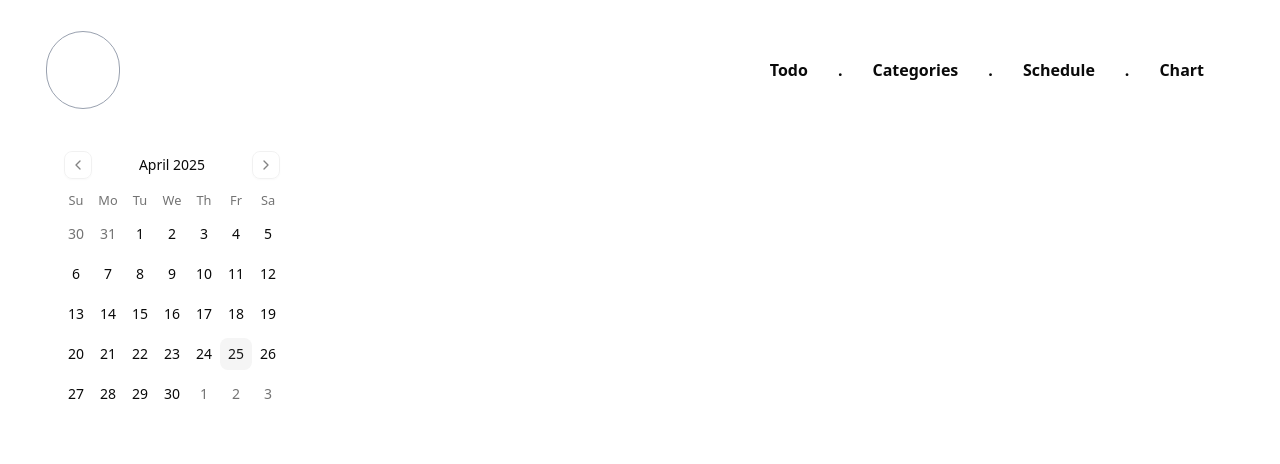
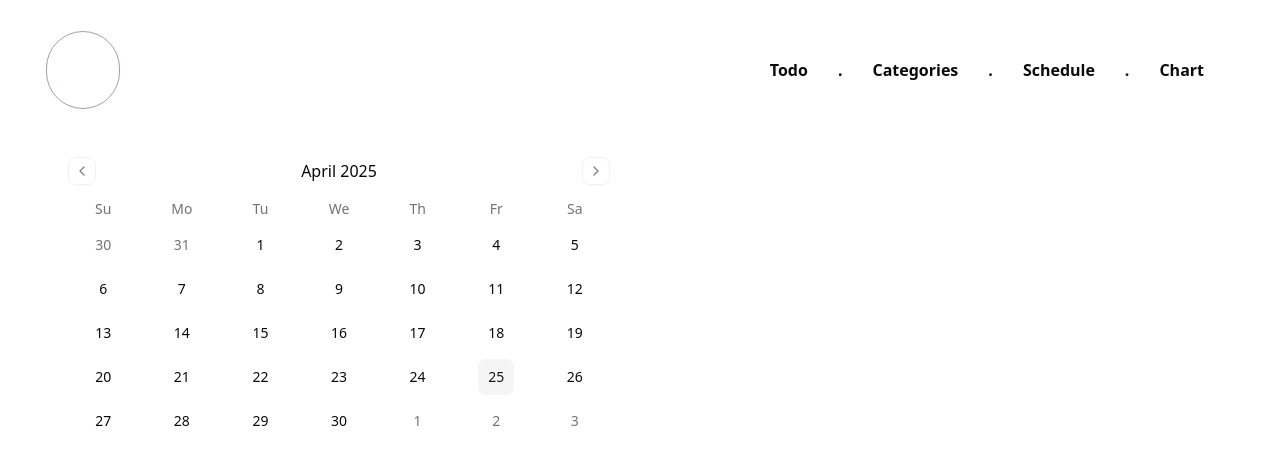
Before and after one commit to minhong1126/prismaTodo, a Next.js app: page / in a window 1280 px wide. Shown: the top 464 px of the page. Built offline with nearby package versions, Linux system fonts and the light colour scheme.

Commit message:
feat: 캘린더,체크박스 추가

```diff
--- a/package.json
+++ b/package.json
@@ -11,6 +11,7 @@
   "dependencies": {
     "@prisma/client": "^6.6.0",
     "@radix-ui/react-avatar": "^1.1.7",
+    "@radix-ui/react-checkbox": "^1.2.3",
     "@radix-ui/react-slot": "^1.2.0",
     "class-variance-authority": "^0.7.1",
     "clsx": "^2.1.1",
--- /dev/null
+++ b/src/components/common/DetailDay.tsx
@@ -0,0 +1,7 @@
+import React from "react";
+
+const DetailDay = () => {
+  return <div></div>;
+};
+
+export default DetailDay;
--- /dev/null
+++ b/src/components/common/Todo.tsx
@@ -0,0 +1,29 @@
+"use client";
+
+import { Checkbox } from "@/components/ui/checkbox";
+
+type TodoProps = {
+  id: number;
+  title: string;
+  memo?: string;
+  isDone: boolean;
+};
+
+const Todo = ({ id, title, memo, isDone }: TodoProps) => {
+  return (
+    <div className="items-top flex space-x-2">
+      <Checkbox id={`todo${id}`} />
+      <div className="grid gap-1.5 leading-none">
+        <label
+          htmlFor={`todo${id}`}
+          className="text-sm font-medium leading-none peer-disabled:cursor-not-allowed peer-disabled:opacity-70"
+        >
+          {title}
+        </label>
+        {memo && <div>{memo}</div>}
+      </div>
+    </div>
+  );
+};
+
+export default Todo;
--- a/src/components/ui/calendar.tsx
+++ b/src/components/ui/calendar.tsx
@@ -16,12 +16,12 @@ function Calendar({
   return (
     <DayPicker
       showOutsideDays={showOutsideDays}
-      className={cn("p-3", className)}
+      className={cn("p-4 w-full max-w-[582px]", className)}
       classNames={{
-        months: "flex flex-col sm:flex-row gap-2",
-        month: "flex flex-col gap-4",
+        months: "flex flex-col sm:flex-row gap-4 w-full",
+        month: "flex flex-col gap-4 w-full",
         caption: "flex justify-center pt-1 relative items-center w-full",
-        caption_label: "text-sm font-medium",
+        caption_label: "text-base font-medium",
         nav: "flex items-center gap-1",
         nav_button: cn(
           buttonVariants({ variant: "outline" }),
@@ -29,20 +29,20 @@ function Calendar({
         ),
         nav_button_previous: "absolute left-1",
         nav_button_next: "absolute right-1",
-        table: "w-full border-collapse space-x-1",
-        head_row: "flex",
+        table: "w-full border-collapse",
+        head_row: "flex w-full",
         head_cell:
-          "text-muted-foreground rounded-md w-8 font-normal text-[0.8rem]",
-        row: "flex w-full mt-2",
+          "text-muted-foreground rounded-md w-full font-normal text-sm text-center",
+        row: "flex w-full mt-2 justify-between",
         cell: cn(
-          "relative p-0 text-center text-sm focus-within:relative focus-within:z-20 [&:has([aria-selected])]:bg-accent [&:has([aria-selected].day-range-end)]:rounded-r-md",
+          "relative p-0 text-center text-sm w-full",
           props.mode === "range"
-            ? "[&:has(>.day-range-end)]:rounded-r-md [&:has(>.day-range-start)]:rounded-l-md first:[&:has([aria-selected])]:rounded-l-md last:[&:has([aria-selected])]:rounded-r-md"
+            ? "[&:has(>.day-range-end)]:rounded-r-md [&:has(>.day-range-start)]:rounded-l-md"
             : "[&:has([aria-selected])]:rounded-md"
         ),
         day: cn(
           buttonVariants({ variant: "ghost" }),
-          "size-8 p-0 font-normal aria-selected:opacity-100"
+          "aspect-square w-9 p-0 font-normal aria-selected:opacity-100"
         ),
         day_selected:
           "bg-primary text-primary-foreground hover:bg-primary hover:text-primary-foreground focus:bg-primary focus:text-primary-foreground",
--- /dev/null
+++ b/src/components/ui/checkbox.tsx
@@ -0,0 +1,32 @@
+"use client"
+
+import * as React from "react"
+import * as CheckboxPrimitive from "@radix-ui/react-checkbox"
+import { CheckIcon } from "lucide-react"
+
+import { cn } from "@/lib/utils"
+
+function Checkbox({
+  className,
+  ...props
+}: React.ComponentProps<typeof CheckboxPrimitive.Root>) {
+  return (
+    <CheckboxPrimitive.Root
+      data-slot="checkbox"
+      className={cn(
+        "peer border-input dark:bg-input/30 data-[state=checked]:bg-primary data-[state=checked]:text-primary-foreground dark:data-[state=checked]:bg-primary data-[state=checked]:border-primary focus-visible:border-ring focus-visible:ring-ring/50 aria-invalid:ring-destructive/20 dark:aria-invalid:ring-destructive/40 aria-invalid:border-destructive size-4 shrink-0 rounded-[4px] border shadow-xs transition-shadow outline-none focus-visible:ring-[3px] disabled:cursor-not-allowed disabled:opacity-50",
+        className
+      )}
+      {...props}
+    >
+      <CheckboxPrimitive.Indicator
+        data-slot="checkbox-indicator"
+        className="flex items-center justify-center text-current transition-none"
+      >
+        <CheckIcon className="size-3.5" />
+      </CheckboxPrimitive.Indicator>
+    </CheckboxPrimitive.Root>
+  )
+}
+
+export { Checkbox }
```
Also changed, not shown: 1 other file (tests, documents, lock files or other folders).
